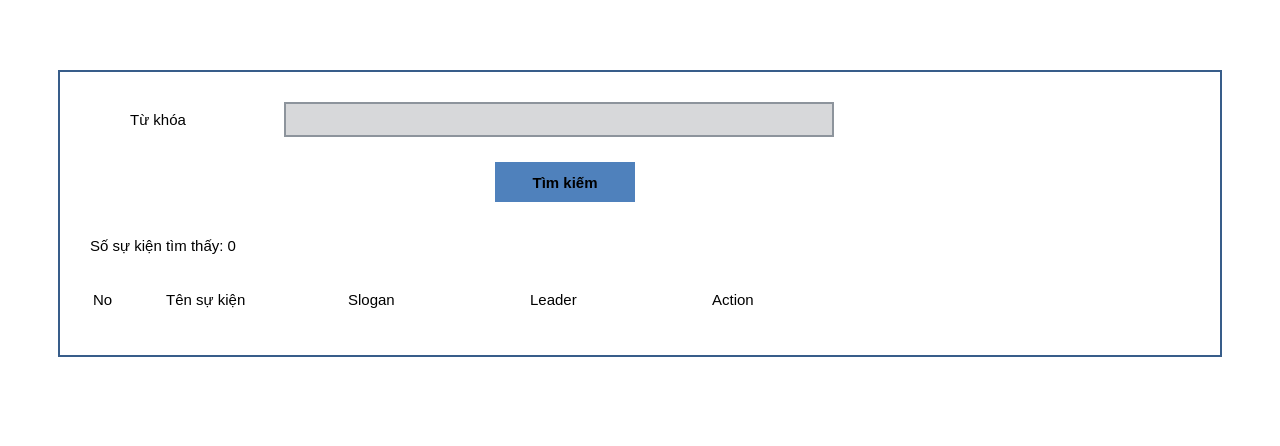
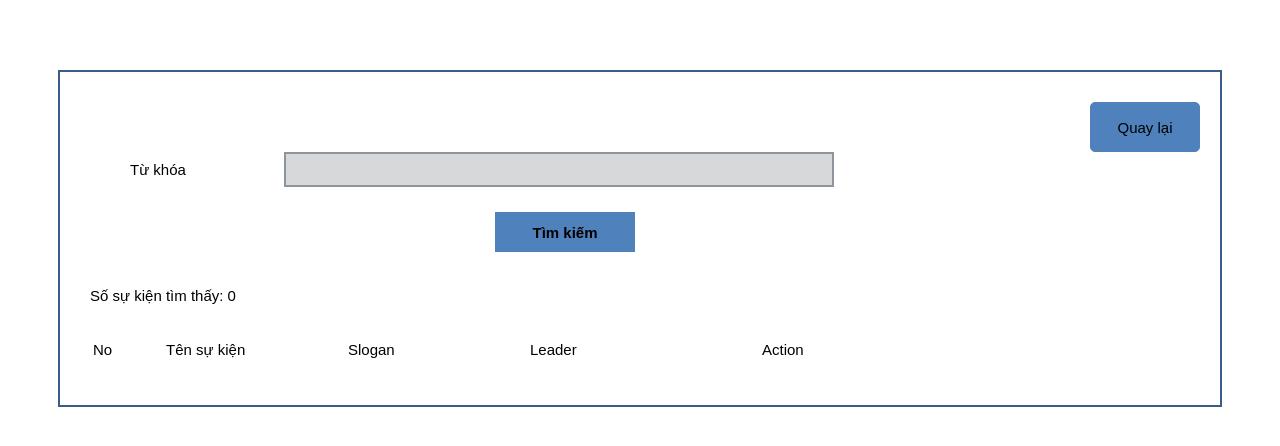
Before and after one commit to maih1/-No5_quan_ly_su_kien, a PHP site: page /app/view/eventsearch/EventSearch.php in a window 1280 px wide. Shown: the top 446 px of the page. Run offline with PHP 8.4, Linux system fonts and the light colour scheme; the template is opened without the code that fills it, so the values that code supplies are empty.

Commit message:
Add files via upload

```diff
--- a/app/view/eventsearch/EventSearch.php
+++ b/app/view/eventsearch/EventSearch.php
@@ -7,6 +7,7 @@
 </head>
 <body>
     <form method="GET" enctype="multipart/form-data" >
+		<div ><button id="back" type="button" name="schedule" onclick="window.location.href='../Login/home/'" formaction="">Quay lại</button> </div>
         <label class="keyword" for="keyword">Từ khóa</label>
         <input id="keyword" type="text" name="keyword" maxlength="100" value="<?php echo $keyword;?>"> </input>
         <div class="button-search">
@@ -14,7 +15,7 @@
         </div>
 		<p > Số sự kiện tìm thấy:<?php if(isset($event_search_result)) echo ' ',sizeof($event_search_result); else echo ' ',0;?> </p>
 		<table class="search-table">
-		<tr ><th class="search-no-th">No</th><th class="search-th">Tên sự kiện</th><th class="search-th">Slogan</th><th class="search-th">Leader</th><th class="search-th">Action</th></tr>
+		<tr ><th class="search-no-th">No</th><th class="search-th">Tên sự kiện</th><th class="search-th">Slogan</th><th class="search-th">Leader</th><th class="action-th">Action</th></tr>
 		<?php
 		if (isset($event_search_result)) {
 			foreach ($event_search_result as $key => $value) {
@@ -24,7 +25,7 @@
 				<th class="search-th"><?php echo $value[1];?></th>
 				<th class="search-th"><?php echo $value[2];?></th>
 				<th class="search-th"><?php echo $value[3];?></th>
-				<th class=search-th>
+				<th class="action-th">
 				<button class="delete-button" type="submit" name="delete" onclick="return confirm('Bạn chắc chắn muốn xóa sự kiện <?php echo $value[1];?>');"value ="<?php echo $value[0];?>">Xóa</button>
 				<button class="delete-button" type="button" name="edit" onclick="window.location.href='../EventEdit/eventEditInput/<?php echo $value[0];?>'" formaction="">Sửa</button>
 				<button class="action-button" type="button" name="schedule" onclick="window.location.href='../EventTimelines/addSchedule/<?php echo $value[0];?>/<?php echo $keyword;?>'" formaction="">Lịch trình</button>
```
